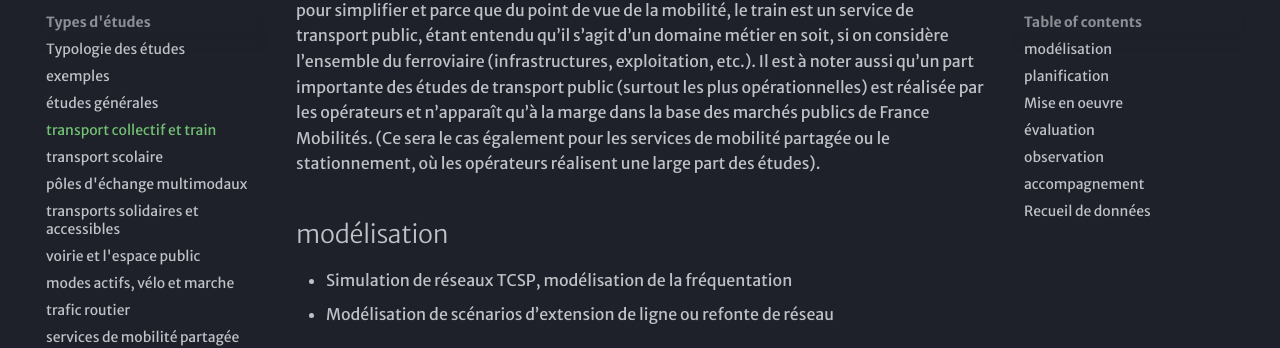
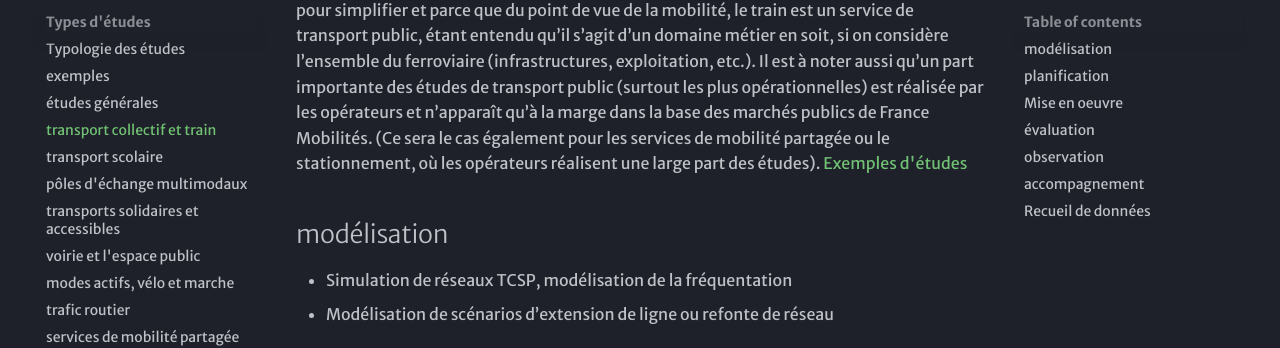
Before and after one commit to xdurang/mobscidat, an MkDocs documentation site: the page built from docs/type_etudes/TE_TC.md, in a window 1280 px wide and 900 px high, scrolled down 409 px. Shown: the part 107-455 px from the top of the window. Built offline with MkDocs 1.6.1 and Material for MkDocs 9.7.7, drawn with Linux system fonts in a browser that asks for light colours; some web fonts are replaced; comment, search, counter and statistics services are not loaded.

Commit message:
Update TE_TC.md

```diff
--- a/docs/type_etudes/TE_TC.md
+++ b/docs/type_etudes/TE_TC.md
@@ -8,6 +8,7 @@ tags:
 Les études portant sur le transport public et le train ont pour objectif d’analyser l’offre, la fréquentation, les besoins des usagers et les performances des réseaux de transports collectifs, qu’ils soient urbains, interurbains ou ferroviaires. Elles permettent d’évaluer la cohérence de l’offre avec la demande, d’identifier les points de dysfonctionnement ou de sous-utilisation, et de guider les décisions en matière d’aménagement, de tarification ou de service, et planifier et dimensionner de nouvelles offres. Ces études jouent un rôle central dans l’amélioration de l’attractivité des transports collectifs et dans la transition vers une mobilité plus durable.
 Nous avons inclus le train dans le métier transport public pour simplifier et parce que du point de vue de la mobilité, le train est un service de transport public, étant entendu qu’il s’agit d’un domaine métier en soit, si on considère l’ensemble du ferroviaire (infrastructures, exploitation, etc.).
 Il est à noter aussi qu’un part importante des études de transport public (surtout les plus opérationnelles) est réalisée par les opérateurs et n’apparaît qu’à la marge dans la base des marchés publics de France Mobilités. (Ce sera le cas également pour les services de mobilité partagée ou le stationnement, où les opérateurs réalisent une large part des études).
+[Exemples d'études](https://documentsmarches.francemobilites.fr/Search/?sort=score&sortOrder=desc&highlight=true&facet=true&r=1&f_type=DOCUMENT&f_property.FMCode.PublicContractClass.natureOfPrestations_string=Etude%20service&l_property.FMCode.PublicContractClass.natureOfPrestations_string=25&l_property.FMCode.PublicContractClass.metierIndex_string=60&text=transport%20public%20train&f_property.FMCode.PublicContractClass.metierIndex_string=Transport%20routier%20personne&f_property.FMCode.PublicContractClass.metierIndex_string=Transport%20en%20commun&f_property.FMCode.PublicContractClass.metierIndex_string=Transport%20TCSP&f_property.FMCode.PublicContractClass.metierIndex_string=Circulation%20ferroviaire&f_property.FMCode.PublicContractClass.metierIndex_string=Transport%20bus%20voie%20r%C3%A9serv%C3%A9e&f_property.FMCode.PublicContractClass.metierIndex_string=Transport%20ferroviaire%20de%20personne)
 
 ## modélisation
 - Simulation de réseaux TCSP, modélisation de la fréquentation
```
